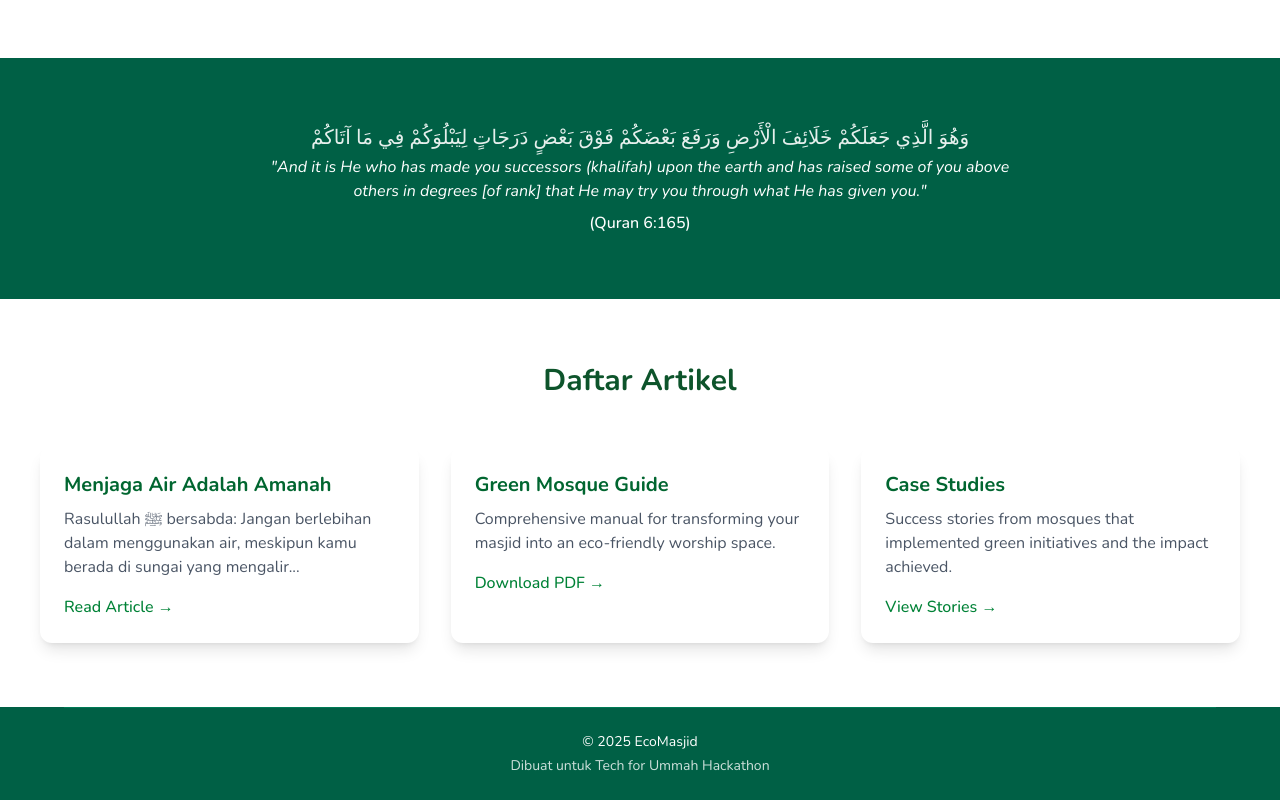
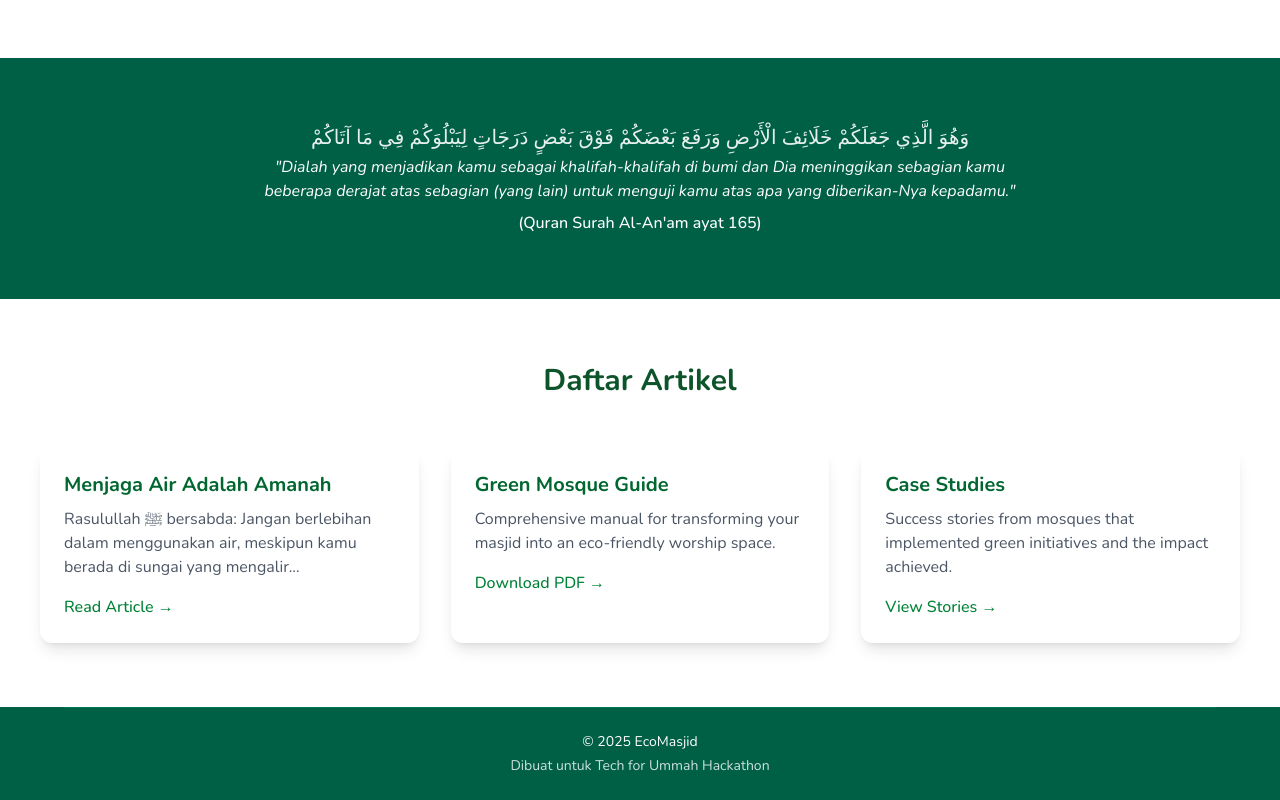
Before and after one commit to abdodyssey/eco-masjid, a React (Vite) app in the folder frontend/: page / in a window 1280 px wide. Shown: the part 1694-2494 px from the top of the page. Built offline with nearby package versions, Linux system fonts and the light colour scheme.

Commit message:
ubah home

```diff
--- a/frontend/src/components/KalkulatorForm.jsx
+++ b/frontend/src/components/KalkulatorForm.jsx
@@ -45,6 +45,10 @@ const KalkulatorForm = ({ hitungKarbon, handleChange, handleReset, data }) => {
         </button>
       </div>
     </form>
+
+
+
+
   );
 };
 export default KalkulatorForm;
--- a/frontend/src/components/Quran.jsx
+++ b/frontend/src/components/Quran.jsx
@@ -9,10 +9,10 @@ const About = () => {
                     وَهُوَ الَّذِي جَعَلَكُمْ خَلَائِفَ الْأَرْضِ وَرَفَعَ بَعْضَكُمْ فَوْقَ بَعْضٍ دَرَجَاتٍ لِيَبْلُوَكُمْ فِي مَا آتَاكُمْ
                 </p>
                 <p class="text-white-700 italic">
-                    "And it is He who has made you successors (khalifah) upon the earth and has raised some of you above others in degrees [of rank] that He may try you through what He has given you."
+                    "Dialah yang menjadikan kamu sebagai khalifah-khalifah di bumi dan Dia meninggikan sebagian kamu beberapa derajat atas sebagian (yang lain) untuk menguji kamu atas apa yang diberikan-Nya kepadamu."
                 </p>
                 <p class="text-white-800 font-medium mt-2">
-                    (Quran 6:165)
+                    (Quran Surah Al-An'am ayat 165)
                 </p>
             </div>
         </div>
```
